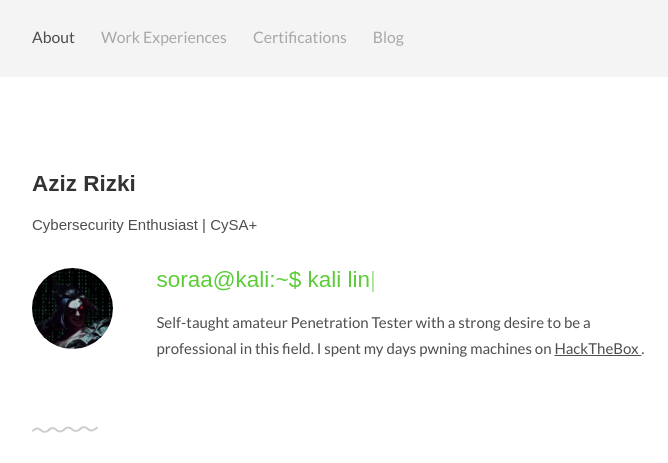
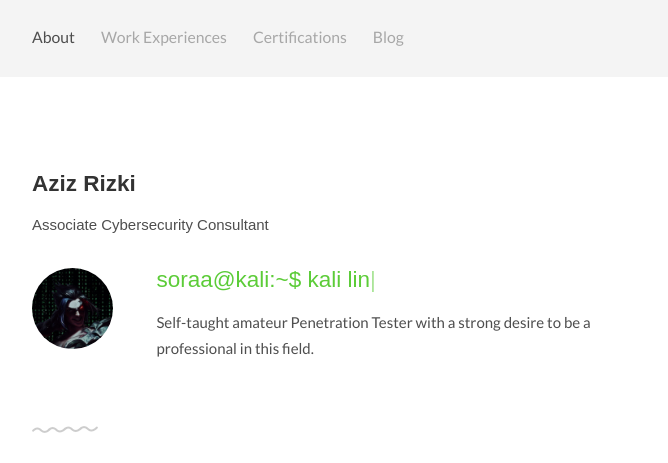
Before and after one commit to soraa14/soraa.xyz, a plain HTML site: page index.html in a window 1280 px wide. Shown: the top 463 px of the page, without its empty margins (297-965 px from the left). Drawn offline with Linux system fonts and the light colour scheme.

Commit message:
Update index.html

```diff
--- a/index.html
+++ b/index.html
@@ -43,7 +43,7 @@
 	<!-- Introduction -->
 	<div class="intro section" id="about">
 		<div class="container">
-			<h2 style="font-family: Sans-serif";>Aziz Rizki</h2><p style="font-family: Sans-serif";>Cybersecurity Enthusiast | CySA+ </p>
+			<h2 style="font-family: Sans-serif";>Aziz Rizki</h2><p style="font-family: Sans-serif";>Associate Cybersecurity Consultant</p>
 
 			<div class="units-row units-split wrap">
                 <div class="unit-20">
@@ -53,7 +53,7 @@
 					<h2 style="font-family: Sans-serif; color: rgb(92, 204, 56); text-transform: lowercase; font-weight: lighter;">soraa@kali:~$ <span id="typed"></span></h2>
 				</div>
 				<p>
-					Self-taught amateur Penetration Tester with a strong desire to be a professional in this field. I spent my days pwning machines on                      <a href="http://hackthebox.eu"> HackTheBox </a>.
+					Self-taught amateur Penetration Tester with a strong desire to be a professional in this field.
 				</p>
 			</div>
 		</div>
```
